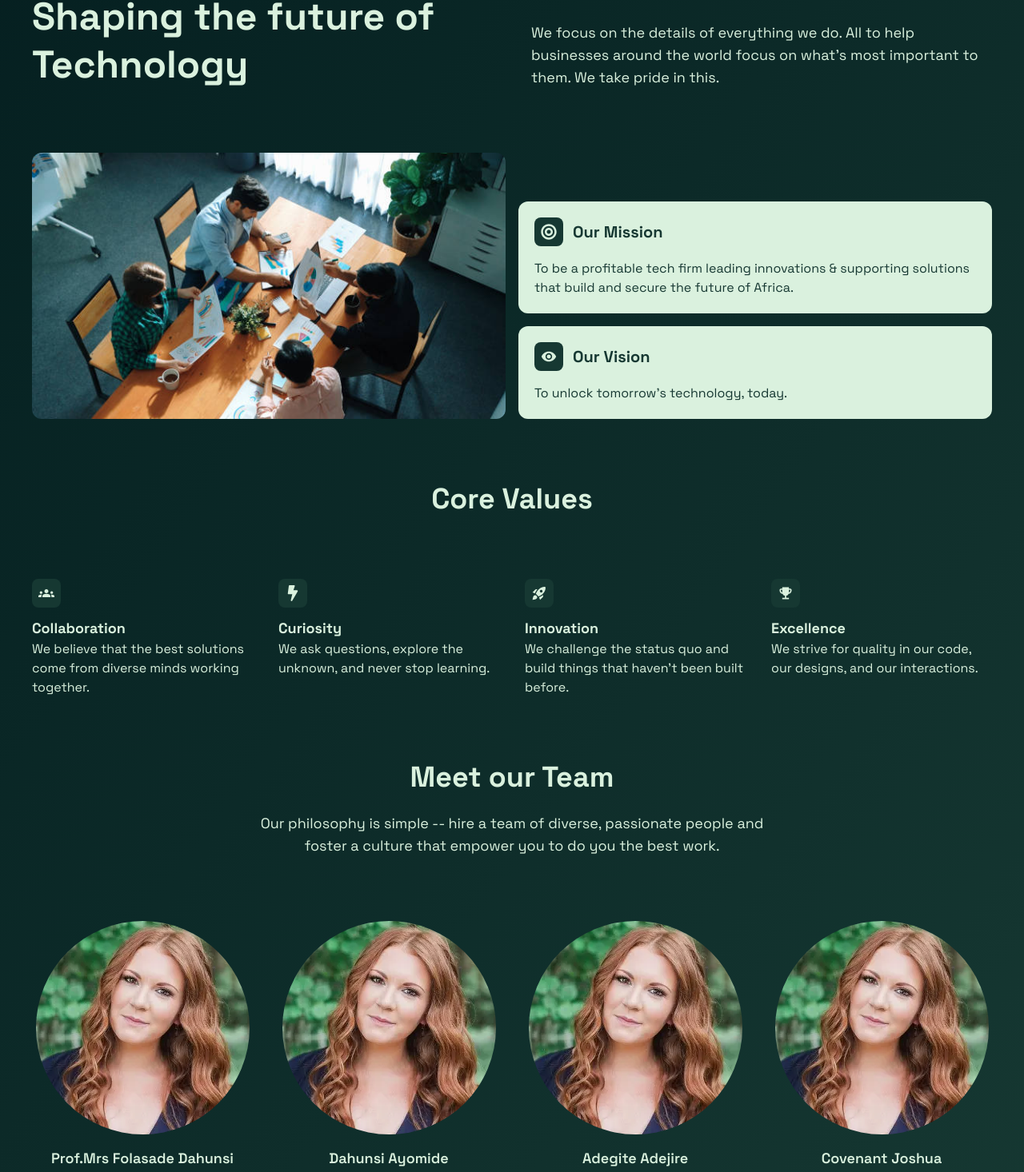
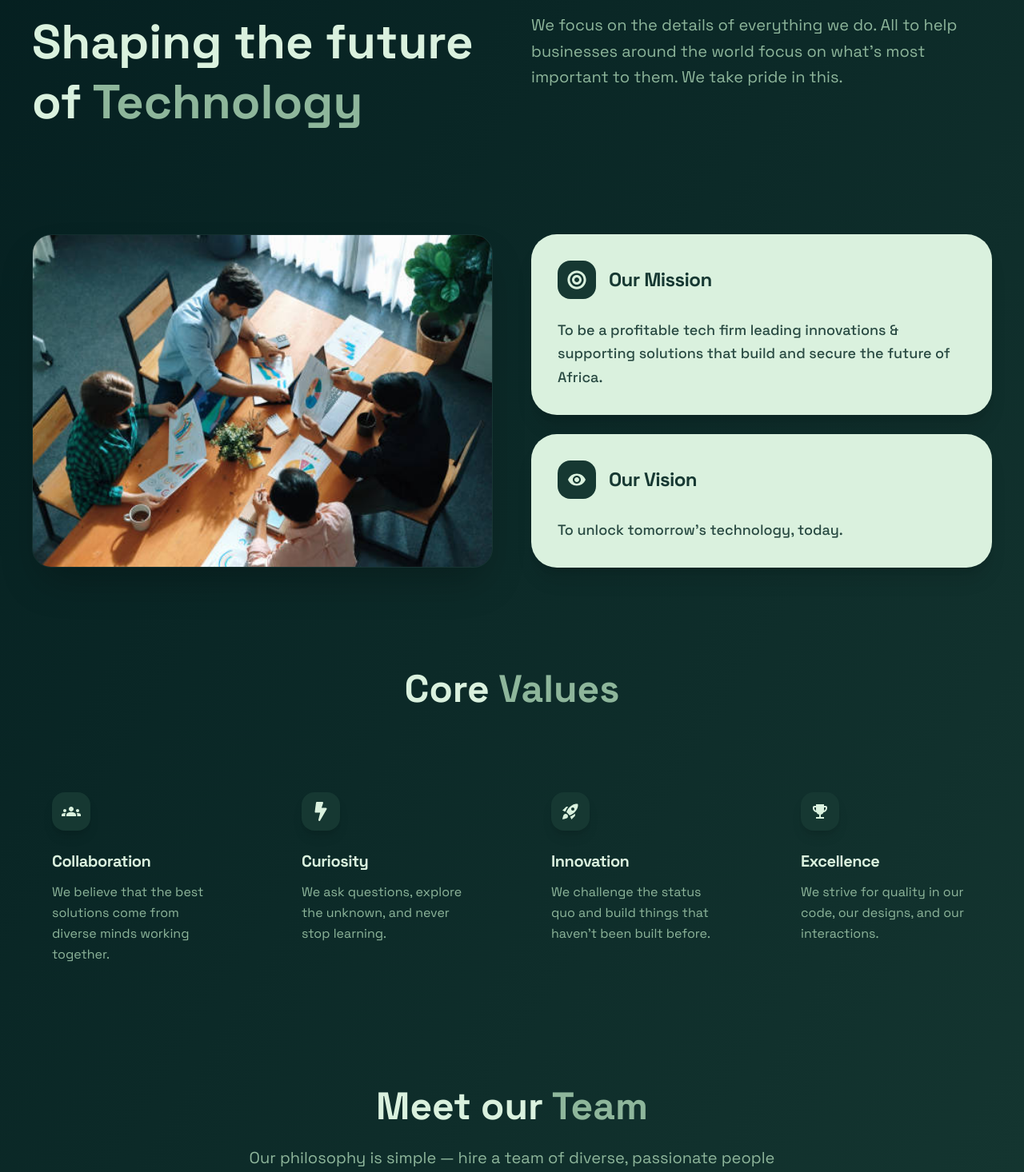
Before and after one commit to bankeytech/Smart-lab-Website, a React (Vite) app: page /about in a window 1280 px wide. Shown: the part 177-1643 px from the top of the page at 80% size. Built offline with nearby package versions, Linux system fonts and the light colour scheme.

Commit message:
Added motion to hardwareDivision.jsx,softwaredivision.jsx and About.jsx file

```diff
--- a/src/pages/About.jsx
+++ b/src/pages/About.jsx
@@ -3,6 +3,7 @@ import { FaBullseye, FaBolt, FaTwitter, FaFacebook, FaLinkedin } from "react-ico
 import { MdVisibility, MdGroups, MdRocketLaunch, MdEmojiEvents } from "react-icons/md";
 import Jpic from "../assets/imag2.jpg";
 import Ypic from "../assets/pp1.webp";
+import { motion } from "framer-motion";
 
 const coreValues = [
   {
@@ -28,120 +29,172 @@ const coreValues = [
 ];
 
 const About = () => {
+  const containerVariants = {
+    hidden: { opacity: 0 },
+    visible: {
+      opacity: 1,
+      transition: {
+        staggerChildren: 0.2
+      }
+    }
+  };
+
+  const itemVariants = {
+    hidden: { opacity: 0, y: 20 },
+    visible: { opacity: 1, y: 0 }
+  };
+
   return (
-    <div className="bg-gradient-to-br from-[#051F20] to-[#163832] min-h-screen text-[#DAF1DE]">
+    <div className="bg-gradient-to-br from-[#051F20] to-[#163832] min-h-screen text-[#DAF1DE] overflow-hidden">
       <div className="max-w-screen-xl mx-auto px-6 md:px-10 pt-20 pb-20">
+
         {/* About Intro */}
-        <div className="flex flex-col pt-10 gap-6 justify-center">
-          <h3 className="text-xl font-bold">About Us</h3>
-          {/* <p className="text-lg max-w-2xl text-center">
-            The lab was created to provide students with a collaborative space to explore
-            technology beyond the classroom. It serves as a hub for innovation, experimentation,
-            and teamwork.
-          </p> */}
+        <motion.div
+          initial={{ opacity: 0, y: 30 }}
+          animate={{ opacity: 1, y: 0 }}
+          transition={{ duration: 0.8 }}
+          className="flex flex-col pt-10 gap-6 justify-center"
+        >
+          <h3 className="text-xl font-bold text-[#8EB69B] uppercase tracking-widest">About Us</h3>
+          <div className="flex flex-col md:flex-row justify-between pt-5 gap-6 md:gap-4 items-start">
+            <h1 className="text-4xl md:text-6xl font-extrabold leading-tight md:w-1/2">
+              Shaping the future of <span className="text-[#8EB69B]">Technology</span>
+            </h1>
+            <p className="text-base md:text-xl text-[#8EB69B] w-full md:max-w-lg lg:max-w-xl leading-relaxed">
+              We focus on the details of everything we do. All to help businesses around
+              the world focus on what's most important to them. We take pride in this.
+            </p>
+          </div>
+        </motion.div>
+
+        {/* Mission & Vision */}
+        <div className="flex flex-col md:flex-row justify-between items-stretch gap-8 md:gap-12 pt-20 md:pt-32">
+          <motion.div
+            initial={{ opacity: 0, x: -50 }}
+            whileInView={{ opacity: 1, x: 0 }}
+            viewport={{ once: true }}
+            transition={{ duration: 0.8 }}
+            className="w-full md:w-1/2"
+          >
+            <img src={Jpic} alt="Research Lab" className="rounded-3xl w-full h-full object-cover shadow-2xl border border-white/5" />
+          </motion.div>
+
+          <motion.div
+            variants={containerVariants}
+            initial="hidden"
+            whileInView="visible"
+            viewport={{ once: true }}
+            className="flex flex-col gap-6 w-full md:w-1/2 justify-center"
+          >
+            <motion.div variants={itemVariants} className="p-8 bg-[#DAF1DE] text-[#163832] rounded-[2rem] shadow-xl hover:shadow-2xl transition-shadow border border-[#DAF1DE]/20 group">
+              <div className="flex gap-4 items-center pb-6">
+                <FaBullseye className="bg-[#163832] text-[#DAF1DE] w-12 h-12 p-3 rounded-2xl group-hover:rotate-12 transition-transform" />
+                <h3 className="font-extrabold text-2xl tracking-tight">Our Mission</h3>
+              </div>
+              <p className="text-lg font-medium leading-relaxed opacity-90">
+                To be a profitable tech firm leading innovations & supporting solutions that build and secure the future of Africa.
+              </p>
+            </motion.div>
+
+            <motion.div variants={itemVariants} className="p-8 bg-[#DAF1DE] text-[#163832] rounded-[2rem] shadow-xl hover:shadow-2xl transition-shadow border border-[#DAF1DE]/20 group">
+              <div className="flex gap-4 items-center pb-6">
+                <MdVisibility className="bg-[#163832] text-[#DAF1DE] w-12 h-12 p-3 rounded-2xl group-hover:-rotate-12 transition-transform" />
+                <h3 className="font-extrabold text-2xl tracking-tight">Our Vision</h3>
+              </div>
+              <p className="text-lg font-medium leading-relaxed opacity-90">
+                To unlock tomorrow’s technology, today.
+              </p>
+            </motion.div>
+          </motion.div>
         </div>
 
-        <div className="flex flex-col md:flex-row justify-between pt-5 gap-6 md:gap-4">
-          <h3 className="text-4xl md:text-5xl font-bold leading-tight">Shaping the future of Technology</h3>
-          <p className="text-base md:text-lg flex items-end w-full md:max-w-lg lg:max-w-xl">We focus on the details of everything we do. All to help businesses around
-            the world focus on what's most important to them. We take pride in this. </p>
-        </div>
-
-
-
-        {/* Mission & Vision */}
-        <div className="flex flex-col md:flex-row justify-between items-center md:items-end gap-8 md:gap-4 pt-16 md:pt-20">
-          <div className="w-full md:w-1/2">
-            <img src={Jpic} alt="Image" className="rounded-xl w-full h-auto object-cover" />
-          </div>
-
-          <div className="flex flex-col gap-4 w-full md:w-1/2">
-            <div className="p-5 bg-[#DAF1DE] text-[#163832] rounded-xl">
-              <div className="flex gap-3 items-center pb-4">
-                <FaBullseye className="bg-[#163832] text-[#DAF1DE] w-9 h-9 p-2 rounded-lg" />
-                <h3 className="font-bold text-xl">Our Mission</h3>
-              </div>
-              <p>
-                To be a profitable tech firm leading innovations & supporting solutions that build and secure the future of Africa.
-              </p>
-            </div>
-
-            <div className="p-5 bg-[#DAF1DE] text-[#163832] rounded-xl">
-              <div className="flex gap-3 items-center pb-4">
-                <MdVisibility className="bg-[#163832] text-[#DAF1DE] w-9 h-9 p-2 rounded-lg" />
-                <h3 className="font-bold text-xl">Our Vision</h3>
-              </div>
-              <p>
-                To unlock tomorrow’s technology, today.
-              </p>
-            </div>
-          </div>
-        </div>
-
-
         {/* Core Values */}
-        <div className="pt-20">
-          <h3 className="text-4xl font-bold text-center">Core Values</h3>
-          <div className="grid grid-cols-1 sm:grid-cols-2 lg:grid-cols-4 gap-8 pt-12 md:pt-20">
+        <div className="pt-32">
+          <motion.h3
+            initial={{ opacity: 0 }}
+            whileInView={{ opacity: 1 }}
+            viewport={{ once: true }}
+            className="text-4xl md:text-5xl font-bold text-center mb-20"
+          >
+            Core <span className="text-[#8EB69B]">Values</span>
+          </motion.h3>
+          <motion.div
+            variants={containerVariants}
+            initial="hidden"
+            whileInView="visible"
+            viewport={{ once: true }}
+            className="grid grid-cols-1 sm:grid-cols-2 lg:grid-cols-4 gap-12"
+          >
             {coreValues.map(({ title, desc, icon: Icon }) => (
-              <div key={title} className="flex flex-col">
-                <Icon className="bg-[#163832] text-[#DAF1DE] w-9 h-9 p-2 rounded-lg mb-3" />
-                <h3 className="font-bold text-lg">{title}</h3>
-                <p className="text-sm md:text-base">{desc}</p>
-              </div>
+              <motion.div
+                variants={itemVariants}
+                key={title}
+                className="flex flex-col group p-6 rounded-2xl hover:bg-white/5 transition-colors border border-transparent hover:border-white/10"
+              >
+                <Icon className="bg-[#163832] text-[#DAF1DE] w-12 h-12 p-3 rounded-2xl mb-6 group-hover:scale-110 transition-transform shadow-lg" />
+                <h3 className="font-bold text-xl mb-3 tracking-tight">{title}</h3>
+                <p className="text-[#8EB69B] leading-relaxed">{desc}</p>
+              </motion.div>
             ))}
-          </div>
+          </motion.div>
         </div>
 
         {/* Meet the Team */}
-        <div className="pt-20">
-          <div className="flex flex-col items-center justify-center">
-            <h3 className="text-4xl font-bold pb-6">Meet our Team</h3>
-            <p className="text-lg max-w-2xl text-center">Our philosophy is simple -- hire a team of diverse, passionate people
-              and foster a culture that empower you to do you the best work.</p>
+        <div className="pt-32">
+          <div className="flex flex-col items-center justify-center text-center mb-20">
+            <motion.h3
+              initial={{ opacity: 0, y: 20 }}
+              whileInView={{ opacity: 1, y: 0 }}
+              viewport={{ once: true }}
+              className="text-4xl md:text-5xl font-bold pb-6"
+            >
+              Meet our <span className="text-[#8EB69B]">Team</span>
+            </motion.h3>
+            <motion.p
+              initial={{ opacity: 0 }}
+              whileInView={{ opacity: 1 }}
+              viewport={{ once: true }}
+              transition={{ delay: 0.2 }}
+              className="text-lg md:text-xl max-w-2xl text-[#8EB69B] leading-relaxed"
+            >
+              Our philosophy is simple — hire a team of diverse, passionate people
+              and foster a culture that empowers you to do your best work.
+            </motion.p>
           </div>
-          <div className="grid grid-cols-1 sm:grid-cols-2 lg:grid-cols-4 gap-8 pt-12 md:pt-20">
-            <div className="flex flex-col items-center">
-              <img src={Ypic}className="rounded-full" alt="Image" />
-              <h3 className="font-semibold text-lg pt-4">Prof.Mrs Folasade Dahunsi </h3>
-              <p>Founder & CEO </p>
-              <p className="flex gap-4 pt-2">
-                <FaTwitter />
-                <FaLinkedin />
-                <FaFacebook />
-              </p>
-            </div>
-            <div className="flex flex-col items-center">
-              <img src={Ypic} className="rounded-full" alt="Image" />
-              <h3 className="font-semibold text-lg pt-4">Dahunsi Ayomide </h3>
-              <p>Founder & CEO </p>
-              <p className="flex gap-4 pt-2">
-                <FaTwitter />
-                <FaLinkedin />
-                <FaFacebook />
-              </p>
-            </div>
-            <div className="flex flex-col items-center">
-              <img src={Ypic} className="rounded-full" alt="Image" />
-              <h3 className="font-semibold text-lg pt-4">Adegite Adejire</h3>
-              <p>Hardware Team Lead</p>
-              <p className="flex gap-4 pt-2">
-                <FaTwitter />
-                <FaLinkedin />
-                <FaFacebook />
-              </p>
-            </div>
-            <div className="flex flex-col items-center">
-              <img src={Ypic} className="rounded-full" alt="Image" />
-              <h3 className="font-semibold text-lg pt-4">Covenant Joshua</h3>
-              <p>Software Team Lead</p>
-              <p className="flex gap-4 pt-2">
-                <FaTwitter />
-                <FaLinkedin />
-                <FaFacebook />
-              </p>
-            </div>
-          </div>
+
+          <motion.div
+            variants={containerVariants}
+            initial="hidden"
+            whileInView="visible"
+            viewport={{ once: true }}
+            className="grid grid-cols-1 sm:grid-cols-2 lg:grid-cols-4 gap-12"
+          >
+            {[
+              { name: "Prof. Mrs Folasade Dahunsi", role: "Founder & CEO" },
+              { name: "Dahunsi Ayomide", role: "Founder & CEO" },
+              { name: "Adegite Adejire", role: "Hardware Team Lead" },
+              { name: "Covenant Joshua", role: "Software Team Lead" }
+            ].map((member, idx) => (
+              <motion.div
+                variants={itemVariants}
+                whileHover={{ y: -10 }}
+                key={idx}
+                className="flex flex-col items-center group"
+              >
+                <div className="relative mb-6">
+                  <img src={Ypic} className="rounded-full w-40 h-40 object-cover shadow-2xl border-4 border-white/5 group-hover:border-[#8EB69B]/50 transition-all duration-300" alt={member.name} />
+                  <div className="absolute inset-0 rounded-full bg-emerald-500/10 opacity-0 group-hover:opacity-100 transition-opacity" />
+                </div>
+                <h3 className="font-bold text-xl pt-4 text-center group-hover:text-[#8EB69B] transition-colors">{member.name}</h3>
+                <p className="text-[#8EB69B] font-medium mb-4 uppercase tracking-wider text-xs">{member.role}</p>
+                <div className="flex gap-6 text-[#8EB69B] opacity-40 group-hover:opacity-100 transition-opacity">
+                  <FaTwitter className="hover:text-white cursor-pointer transition-colors" />
+                  <FaLinkedin className="hover:text-white cursor-pointer transition-colors" />
+                  <FaFacebook className="hover:text-white cursor-pointer transition-colors" />
+                </div>
+              </motion.div>
+            ))}
+          </motion.div>
         </div>
       </div>
     </div>
```
Also changed, not shown: src/pages/HardwareDivision.jsx (+84 -43 lines), src/pages/SoftwareDivision.jsx (+84 -43 lines).
